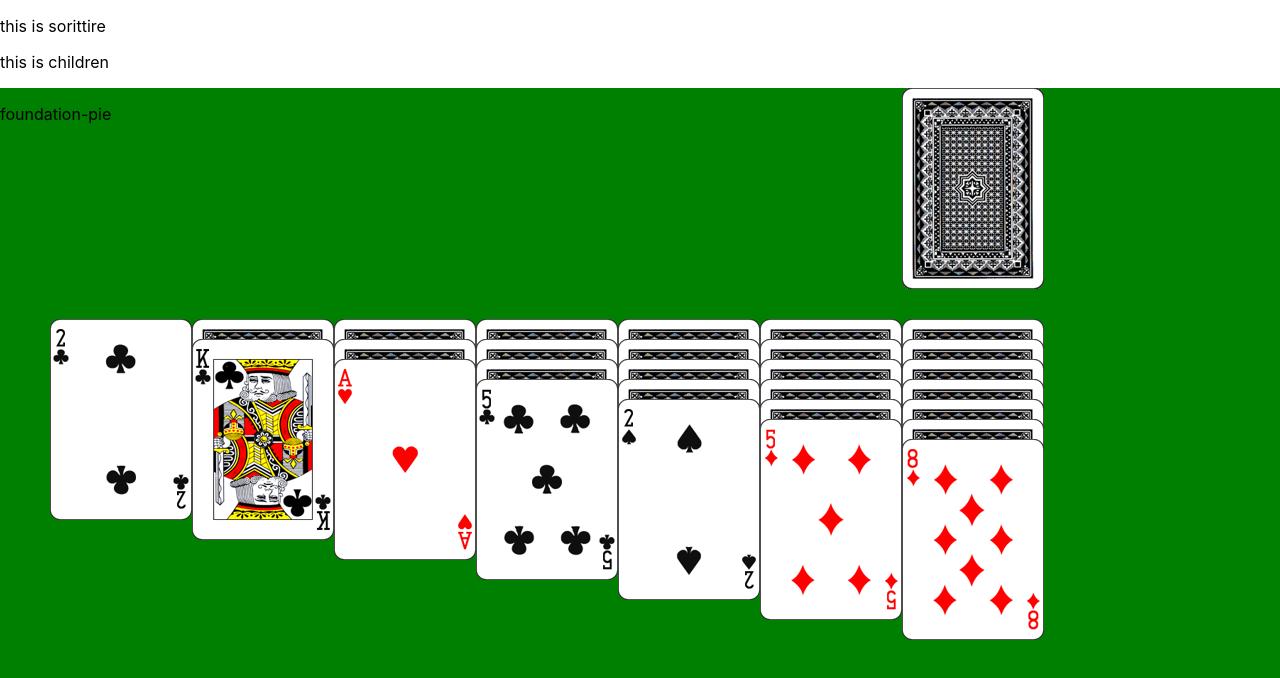
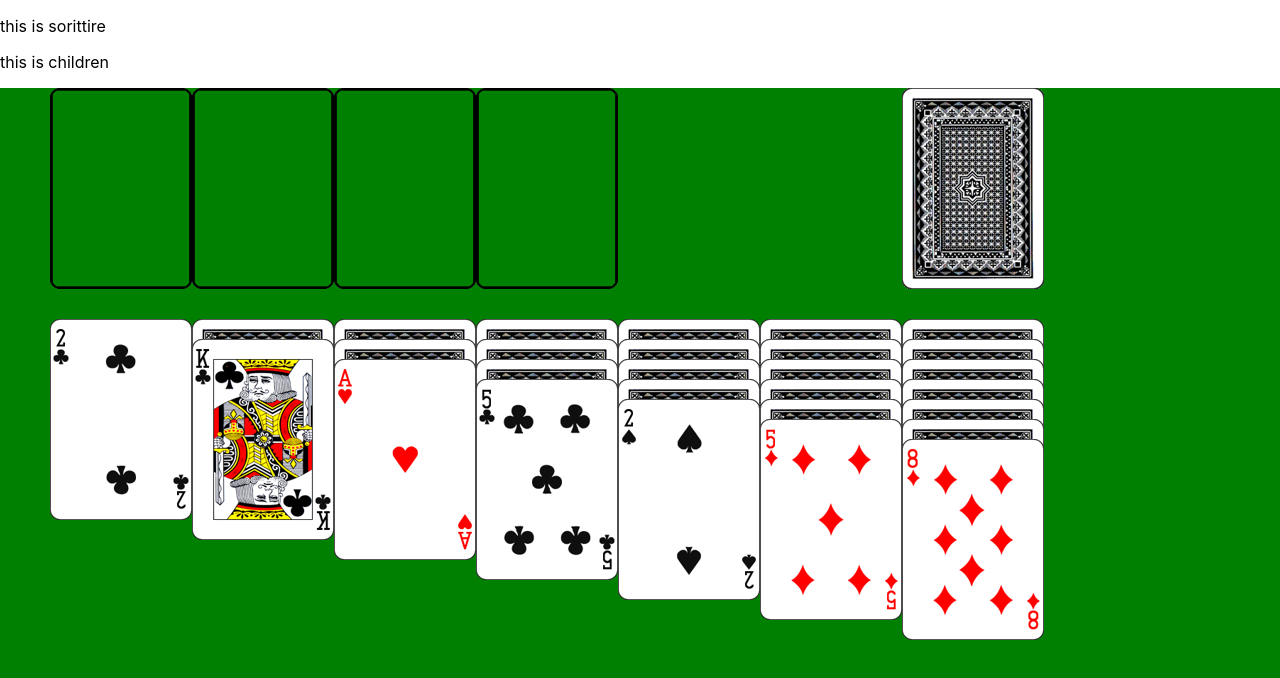
Before and after one commit to ryouhama/solitaire, a React (Create React App) app in the folder app/: page / in a window 1280 px wide. Shown: the top 678 px of the page. Built offline with nearby package versions, Linux system fonts and the light colour scheme.

Commit message:
present set card space

```diff
--- a/app/src/component/gameField/foundationPile/presenter.tsx
+++ b/app/src/component/gameField/foundationPile/presenter.tsx
@@ -1,15 +1,33 @@
 import React from 'react';
+import { CARD_WIDTH_PX, CARD_HEIGHT_PX} from 'util/style';
+import { getAllSuit, getSetCardImgpath } from 'util/cardManager';
 
 export const FoundationPilePresenter: React.FC = () => {
   const styleOfFoundationPile = {
     gridRowStart: 1,
     gridRowEnd: 2,
     gridColumnStart: 1,
-    gridColumnEnd: 6
+    gridColumnEnd: 6,
+    display: 'grid',
+    gridTemplateColumns: `50px ${CARD_WIDTH_PX}px ${CARD_WIDTH_PX}px ${CARD_WIDTH_PX}px ${CARD_WIDTH_PX}px ${CARD_WIDTH_PX}px ${CARD_WIDTH_PX}px ${CARD_WIDTH_PX}px 1fr`,
+    gridTemplateLows: `${CARD_HEIGHT_PX}px 1fr`
   };
+
   return (
     <div className='foundation-pile' style={styleOfFoundationPile}>
-      <p>foundation-pie</p>
+      {getAllSuit().map((suit, i) => {
+        const style = {
+          gridRowStart: 1,
+          gridRowEnd: 2,
+          gridColumnStart: 2+i,
+          gridColumnEnd: 3+i,
+        }
+        return (
+          <div key={suit} style={style}>
+            <img src={getSetCardImgpath()} alt={suit}/>
+          </div>
+        );
+      })}
     </div>
   );
 };
--- a/app/src/store/setting/settingReducer.tsx
+++ /dev/null
@@ -1,6 +0,0 @@
-import { ISetting } from "type/setting";
-
-export const initSettingReducer: ISetting = {
-  status: 'waiting',
-  isLoading: false
-};
--- a/app/src/util/cardManager.tsx
+++ b/app/src/util/cardManager.tsx
@@ -19,7 +19,7 @@ const createOneTypeSuitCardList = (suit: ISuit): ICard[] => {
   return initList.map((num) => ({suit: suit, number: num}));
 };
 
-const getAllSuit = (): ISuit[] => {
+export const getAllSuit = (): ISuit[] => {
   return ['heart', 'clover', 'spade', 'diamond'];
 };
 
@@ -29,6 +29,10 @@ export const getCardImgPath = (card :ICard): string => {
 
 export const getBackSideCardImgPath = (): string => {
   return `${PUBLIC_URL}/image/card/back-side-card.png`;
+};
+
+export const getSetCardImgpath = (): string => {
+  return `${PUBLIC_URL}/image/card/set.png`;
 };
 
 export const getDeckAndTableCards = (cards: ICard[]): {'tablePile': ICard[][], 'deck': ICard[]} => {
```
